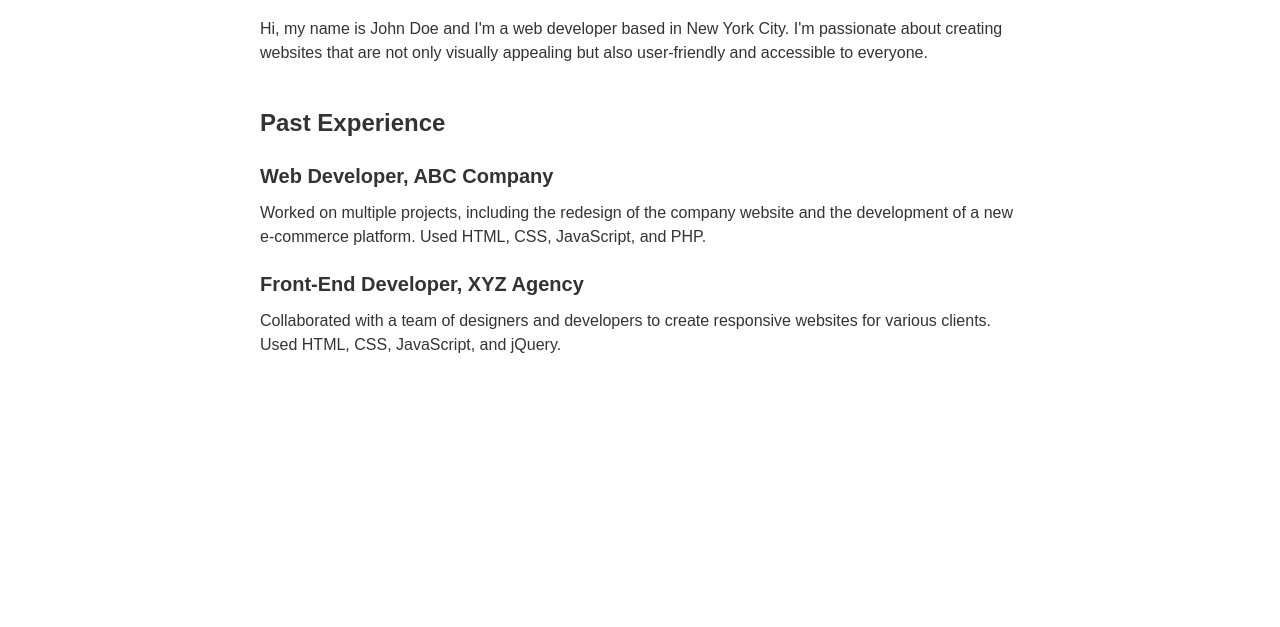
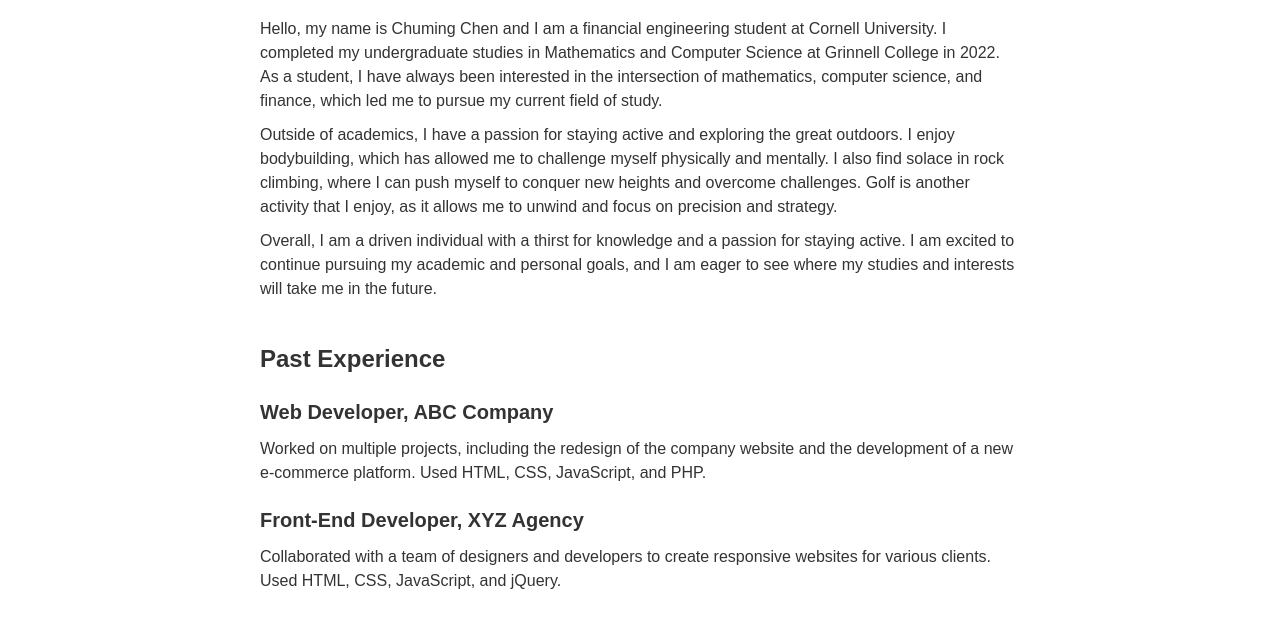
Before and after one commit to ccming1006/ccm1006.github.io, a plain HTML site: page index.html in a window 1280 px wide. Shown: the part 153-780 px from the top of the page. Drawn offline with Linux system fonts and the light colour scheme.

Commit message:
Update index.html

```diff
--- a/index.html
+++ b/index.html
@@ -12,7 +12,9 @@
   <main>
     <section>
       <h2>About Me</h2>
-      <p>Hi, my name is John Doe and I'm a web developer based in New York City. I'm passionate about creating websites that are not only visually appealing but also user-friendly and accessible to everyone.</p>
+      <p>Hello, my name is Chuming Chen and I am a financial engineering student at Cornell University. I completed my undergraduate studies in Mathematics and Computer Science at Grinnell College in 2022. As a student, I have always been interested in the intersection of mathematics, computer science, and finance, which led me to pursue my current field of study.</p>
+      <p>Outside of academics, I have a passion for staying active and exploring the great outdoors. I enjoy bodybuilding, which has allowed me to challenge myself physically and mentally. I also find solace in rock climbing, where I can push myself to conquer new heights and overcome challenges. Golf is another activity that I enjoy, as it allows me to unwind and focus on precision and strategy.</p>
+      <p>Overall, I am a driven individual with a thirst for knowledge and a passion for staying active. I am excited to continue pursuing my academic and personal goals, and I am eager to see where my studies and interests will take me in the future.</p>
     </section>
     <section>
       <h2>Past Experience</h2>
```
